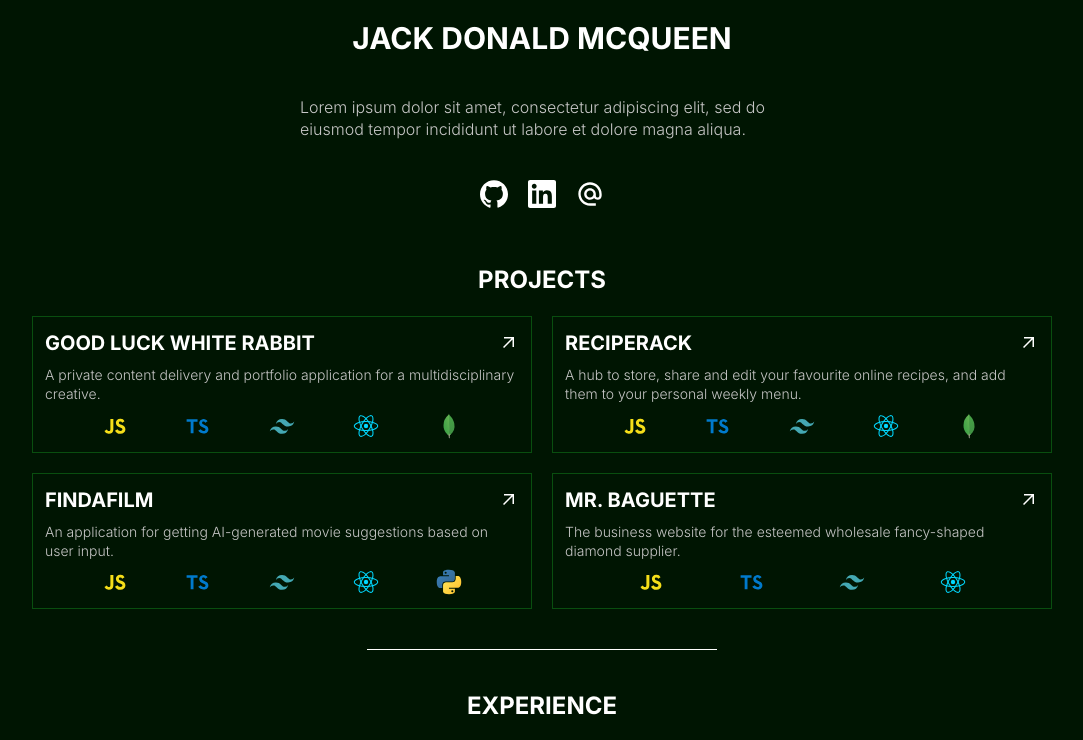
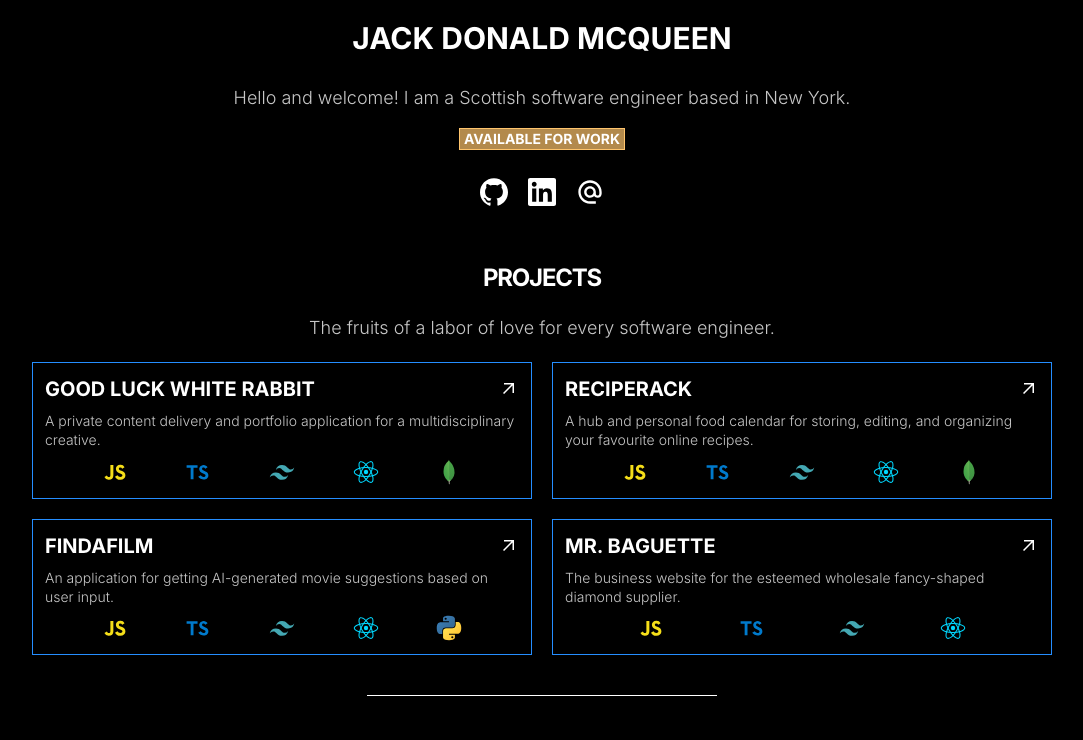
Before and after one commit to j-mcQueen/portfolio, a React (Vite) app: page / in a window 1280 px wide. Shown: the top 740 px of the page, without its empty margins (98-1181 px from the left). Built offline with nearby package versions, Linux system fonts and the light colour scheme.

Commit message:
Refresh styling + update copy

```diff
--- a/index.html
+++ b/index.html
@@ -6,7 +6,7 @@
     <meta name="viewport" content="width=device-width, initial-scale=1.0" />
     <title>JACK DONALD MCQUEEN</title>
   </head>
-  <body class="bg-forest text-white">
+  <body class="bg-black text-white">
     <div id="root"></div>
     <script type="module" src="/src/main.tsx"></script>
   </body>
--- a/src/components/home/Hero.tsx
+++ b/src/components/home/Hero.tsx
@@ -5,30 +5,34 @@ import LinkedIn from "../../assets/media/icons/LinkedIn";
 export default function Hero() {
   return (
     <>
-      <header className="flex flex-col items-center">
-        <hgroup className="max-w-[500px] text-center">
+      <header className="flex flex-col items-center text-center leading-snug pb-7">
+        <hgroup>
           <h1 className="font-interB text-2xl xl:text-3xl">
             JACK DONALD MCQUEEN
           </h1>
 
-          <p className="font-interL text-gray text-center xl:text-left leading-snug py-7 xl:py-10 px-2">
-            Lorem ipsum dolor sit amet, consectetur adipiscing elit, sed do
-            eiusmod tempor incididunt ut labore et dolore magna aliqua.
+          <p className="font-interL text-gray xl:text-left xl:text-lg pt-7 xl:pt-7 px-2">
+            Hello and welcome! I am a Scottish software engineer based in New
+            York.
           </p>
         </hgroup>
+
+        <span className="bg-orangeDim border border-solid border-orange font-interB tracking-normal mt-4 text-sm px-1">
+          AVAILABLE FOR WORK
+        </span>
       </header>
 
       <div className="flex justify-center gap-7 xl:gap-5">
         <a href="https://github.com/j-mcQueen/" target="_blank">
-          <GitHub className="w-7 h-7 xl:hover:fill-orange xl:transition-colors" />
+          <GitHub className="w-7 h-7 xl:hover:fill-ice xl:transition-colors" />
         </a>
 
         <a href="https://www.linkedin.com/in/jackdmcqueen/" target="_blank">
-          <LinkedIn className="w-7 h-7 xl:hover:fill-orange xl:transition-colors" />
+          <LinkedIn className="w-7 h-7 xl:hover:fill-ice xl:transition-colors" />
         </a>
 
-        <a href="mailto:jdmcqueen@gmail.com">
-          <Email className="w-7 h-7 xl:hover:fill-orange xl:transition-colors" />
+        <a href="mailto:jdmcqueen44@gmail.com">
+          <Email className="w-7 h-7 xl:hover:fill-ice xl:transition-colors" />
         </a>
       </div>
     </>
--- a/src/components/home/experience/Experience.tsx
+++ b/src/components/home/experience/Experience.tsx
@@ -33,7 +33,13 @@ export default function Experience() {
 
   return (
     <>
-      <h2 className="text-xl xl:text-2xl font-interB pb-5">EXPERIENCE</h2>
+      <hgroup className="pb-5">
+        <h2 className="text-xl xl:text-2xl font-interB pb-5">EXPERIENCE</h2>
+
+        <p className="text-gray xl:text-lg font-interL leading-snug">
+          As you can see, I have been quite the Jack of all trades...
+        </p>
+      </hgroup>
 
       <div className="flex flex-col xl:flex-row px-3 xl:px-5 items-center xl:items-start justify-center gap-5 pb-10">
         {data.map((item, index) => {
--- a/src/components/home/experience/Overview.tsx
+++ b/src/components/home/experience/Overview.tsx
@@ -5,7 +5,7 @@ export default function Overview({ ...props }) {
   const { title, bullets, icons } = props;
 
   return (
-    <div className="border border-solid border-emerald p-5 xl:max-w-[575px]">
+    <div className="border border-solid border-ice p-5 xl:max-w-[575px]">
       <h3 className="font-interB text-left text-lg xl:text-xl pb-5">{title}</h3>
 
       <ul>
--- a/src/components/home/projects/Overview.tsx
+++ b/src/components/home/projects/Overview.tsx
@@ -1,4 +1,3 @@
-import { useNavigate } from "react-router-dom";
 import { Fragment } from "react/jsx-runtime";
 import { v4 as uuidv4 } from "uuid";
 
@@ -11,8 +10,7 @@ import MDB from "../../../assets/media/icons/tech/MDB";
 import PY from "../../../assets/media/icons/tech/PY";
 
 export default function Overview({ ...props }) {
-  const { title, blurb, tech, setActiveProject } = props;
-  const navigate = useNavigate();
+  const { title, url, blurb, tech } = props;
 
   const toolsClass = "w-5 h-5 xl:w-7 xl:h-7";
   const tools = {
@@ -24,20 +22,11 @@ export default function Overview({ ...props }) {
     PY: <PY className={toolsClass} />,
   };
 
-  const handleOpen = (title: string) => {
-    let sanitized = title;
-    if (title.includes(" ")) sanitized = title.replace(/\W/g, ""); // strip title of everything except letters and numbers
-    const sanitizedL = sanitized.toLowerCase();
-
-    setActiveProject(sanitizedL);
-    return navigate(`/projects/${sanitizedL}`);
-  };
-
   return (
-    <button
+    <a
+      href={url}
       type="button"
-      className="border border-solid border-emerald p-3 xl:hover:border-orange focus:outline-none focus:border-orange transition-colors"
-      onClick={() => handleOpen(title)}
+      className="border border-solid border-ice p-3 xl:hover:border-orange focus:outline-none focus:border-orange transition-colors"
     >
       <div className="flex items-center justify-between">
         <h3 className="font-interB text-lg xl:text-xl">{title}</h3>
@@ -57,6 +46,6 @@ export default function Overview({ ...props }) {
           );
         })}
       </div>
-    </button>
+    </a>
   );
 }
--- a/src/components/home/projects/Projects.tsx
+++ b/src/components/home/projects/Projects.tsx
@@ -7,7 +7,15 @@ export default function Projects({ ...props }) {
 
   return (
     <>
-      <h2 className="text-xl xl:text-2xl font-interB pb-5">PROJECTS</h2>
+      <hgroup className="pb-5">
+        <h2 className="text-xl xl:text-2xl font-interB pb-5 tracking-tighter leading-snug">
+          PROJECTS
+        </h2>
+
+        <p className="font-interL xl:text-lg text-gray leading-snug">
+          The fruits of a labor of love for every software engineer.
+        </p>
+      </hgroup>
 
       <div className="grid xl:grid-cols-[repeat(2,minmax(0,500px))] px-3 xl:px-0 items-center justify-center gap-5 pb-10">
         {data.map((item) => {
@@ -17,6 +25,7 @@ export default function Projects({ ...props }) {
               title={item.title}
               blurb={item.blurb}
               tech={item.tech}
+              url={item.url}
               setActiveProject={setActiveProject}
             />
           );
--- a/src/components/home/projects/data.ts
+++ b/src/components/home/projects/data.ts
@@ -4,23 +4,27 @@ export const data = [
     blurb:
       "A private content delivery and portfolio application for a multidisciplinary creative.",
     tech: ["JS", "TS", "TW", "RE", "MDB"],
+    url: "https://github.com/j-mcQueen/goodluckwhiterabbit",
   },
   {
     title: "RECIPERACK",
     blurb:
-      "A hub to store, share and edit your favourite online recipes, and add them to your personal weekly menu.",
+      "A hub and personal food calendar for storing, editing, and organizing your favourite online recipes.",
     tech: ["JS", "TS", "TW", "RE", "MDB"],
+    url: "https://github.com/j-mcQueen/reciperack",
   },
   {
     title: "FINDAFILM",
     blurb:
       "An application for getting AI-generated movie suggestions based on user input.",
     tech: ["JS", "TS", "TW", "RE", "PY"],
+    url: "https://github.com/j-mcQueen/findafilm",
   },
   {
     title: "MR. BAGUETTE",
     blurb:
       "The business website for the esteemed wholesale fancy-shaped diamond supplier.",
     tech: ["JS", "TS", "TW", "RE"],
+    url: "https://mrbaguette.com/",
   },
 ];
--- a/tailwind.config.js
+++ b/tailwind.config.js
@@ -9,10 +9,10 @@ export default {
         interL: ["Inter Light", "sans-serif"],
       },
       colors: {
-        forest: "#001502",
-        emerald: "#094E0F",
+        ice: "#258EFF",
         gray: "#C7C7C7",
         orange: "#FFC56D",
+        orangeDim: "rgba(255, 197, 109, 0.7)",
       },
       boxShadow: {
         orange: "2px 3px 6px 2px rgba(255, 197, 109, 0.25)",
```
